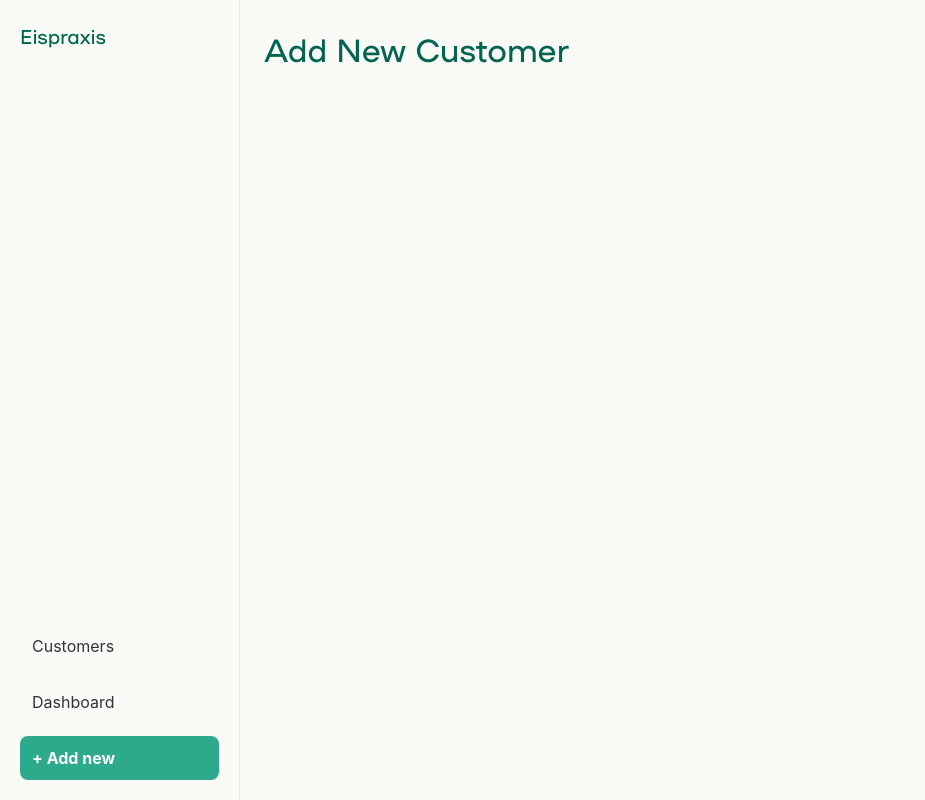
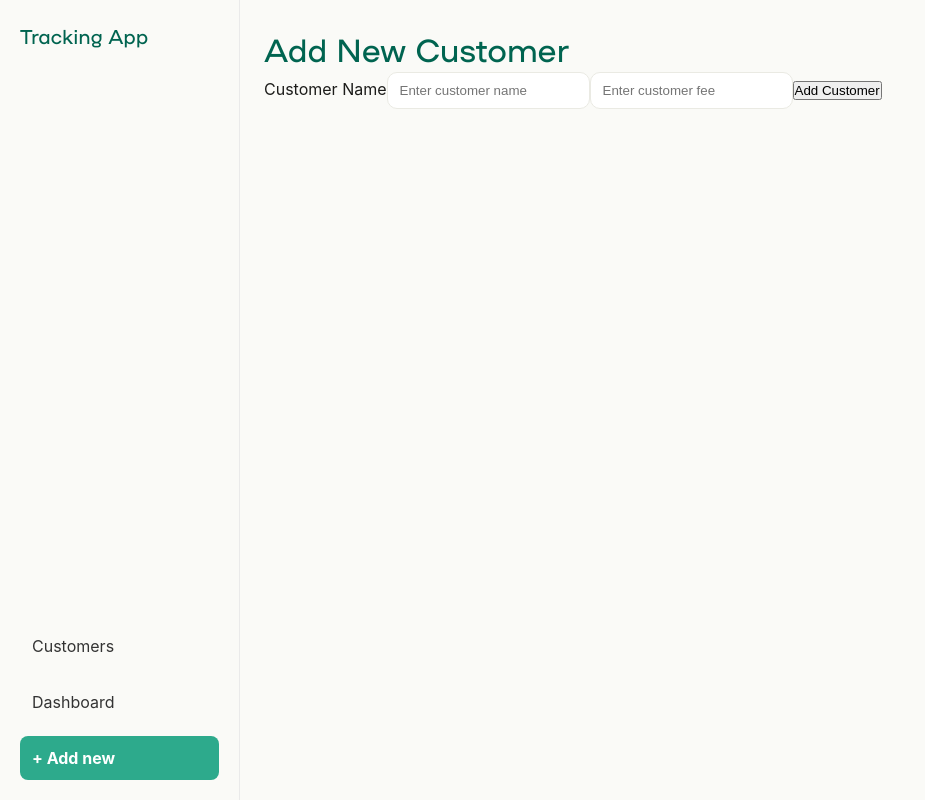
Before and after one commit to enjoythedivision/eispraxis, a React (Vite) app: page /add-new in a window 1280 px wide. Shown: the whole page, without its empty margins (0-925 px from the left). Built offline with nearby package versions, Linux system fonts and the light colour scheme.

Commit message:
Implement payment tracking feature; update components and add customer management functionality

```diff
--- a/index.html
+++ b/index.html
@@ -4,7 +4,7 @@
     <meta charset="UTF-8" />
     <link rel="icon" type="image/svg+xml" href="/favicon.svg" />
     <meta name="viewport" content="width=device-width, initial-scale=1.0" />
-    <title>Promousas Accounting</title>
+    <title>Payment Tracking</title>
   </head>
   <body>
     <div id="root"></div>
--- a/src/App.jsx
+++ b/src/App.jsx
@@ -1,24 +1,62 @@
+import { useState } from "react";
 import { Routes, Route } from "react-router-dom";
 import Sidebar from "./components/Sidebar";
 import "./App.scss";
+
 import Dashboard from "./features/dashboard/pages/Dashboard";
 import Customers from "./features/customers/pages/Customers";
 import Customer from "./features/customers/pages/Customer";
 import AddNewCustomer from "./features/customers/pages/AddNewCustomer";
 
+import { customers as initialCustomers } from "./data/customers";
 
 export default function App() {
+  const [customers, setCustomers] = useState(initialCustomers);
+  const defaultPayments = {
+    January: true,
+    February: true,
+    March: true,
+    April: true,
+    May: true,
+    June: true,
+    July: true,
+    August: true,
+    September: true,
+    October: true,
+    November: true,
+    December: true,
+  };
+
+  function handleAddCustomer(name, fee) {
+    const newCustomer = {
+      id: Date.now(),
+      name: name,
+      monthlyFee: fee,
+      payments: { ...defaultPayments },
+    };
+
+    setCustomers((prev) => [...prev, newCustomer]);
+  }
+
   return (
     <div className="app">
       <Sidebar />
 
       <main className="main">
-        {/* Main page routing */}
         <Routes>
-          <Route path="/" element={<Customers />} />
-          <Route path="/customer/:id" element={<Customer />} />
+          <Route path="/" element={<Customers customers={customers} />} />
+
+          <Route
+            path="/customer/:id"
+            element={<Customer customers={customers} />}
+          />
+
           <Route path="/dashboard" element={<Dashboard />} />
-          <Route path="/add-new" element={<AddNewCustomer/>}></Route>
+
+          <Route
+            path="/add-new"
+            element={<AddNewCustomer onAddCustomer={handleAddCustomer} />}
+          />
         </Routes>
       </main>
     </div>
--- a/src/components/Sidebar.jsx
+++ b/src/components/Sidebar.jsx
@@ -4,7 +4,7 @@ import "./Sidebar.scss";
 export default function Sidebar() {
   return (
     <aside className="sidebar">
-      <h2 className="sidebar__logo">Eispraxis</h2>
+      <h2 className="sidebar__logo">Tracking App</h2>
 
       <nav className="sidebar__nav">
         <Link to="/" className="sidebar__link">Customers</Link>
--- a/src/features/customers/pages/AddNewCustomer.jsx
+++ b/src/features/customers/pages/AddNewCustomer.jsx
@@ -1,7 +1,43 @@
-export default function AddNewCustomer() {
-    return(
-        <>
-        <h1>Add New Customer</h1>
-        </>
-    )
+import { useState } from "react";
+
+export default function AddNewCustomer({ onAddCustomer }) {
+  const [name, setName] = useState("");
+  const [fee, setFee] = useState("");
+
+  function handleSubmit(e) {
+    e.preventDefault();
+
+    onAddCustomer(name, fee);
+
+    setName("");
+    setFee("");
+  }
+
+  return (
+    <div className="add-customer">
+      <h1>Add New Customer</h1>
+
+      <form onSubmit={handleSubmit}>
+        <label htmlFor="name">Customer Name</label>
+
+        <input
+          id="name"
+          type="text"
+          value={name}
+          onChange={(e) => setName(e.target.value)}
+          placeholder="Enter customer name"
+        />
+
+        <input
+          id="fee"
+          type="number"
+          value={fee}
+          onChange={(e) => setFee(e.target.value)}
+          placeholder="Enter customer fee"
+        />
+
+        <button type="submit">Add Customer</button>
+      </form>
+    </div>
+  );
 }
--- a/src/features/customers/pages/Customer.jsx
+++ b/src/features/customers/pages/Customer.jsx
@@ -1,10 +1,9 @@
 import { Link, useParams } from "react-router-dom";
 import { useState } from "react";
 import "./Customer.scss";
-import { customers } from "../../../data/customers";
 import PaymentGrid from "./PaymentGrid.jsx";
 
-export default function Customer() {
+export default function Customer({ customers }) {
   const { id } = useParams();
 
   const initialCustomer = customers.find(
--- a/src/features/customers/pages/Customers.jsx
+++ b/src/features/customers/pages/Customers.jsx
@@ -1,12 +1,11 @@
 import { useState } from "react";
-import { customers as initialCustomers } from "../../../data/customers";
 import "./Customers.scss";
 import { Link } from "react-router-dom"
 
-export default function Customers() {
+export default function Customers({ customers }) {
   const [search, setSearch] = useState("");
 
-  const filteredCustomers = initialCustomers.filter((c) =>
+  const filteredCustomers = customers.filter((c) =>
     c.name.toLowerCase().includes(search.toLowerCase()),
   );
 
```
